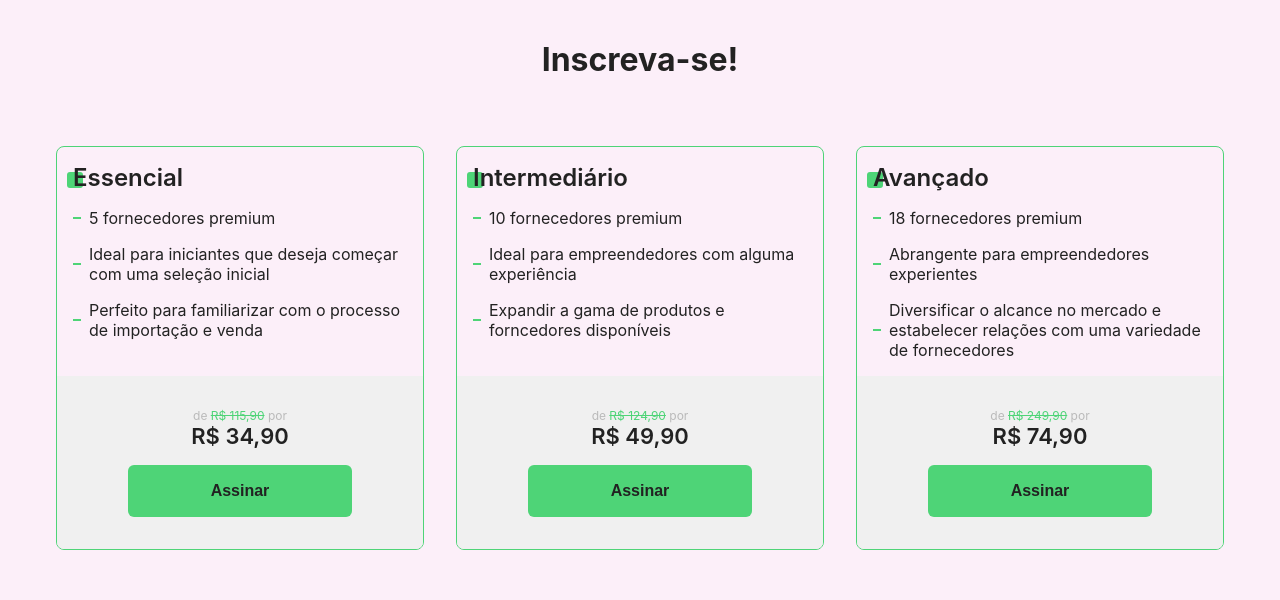
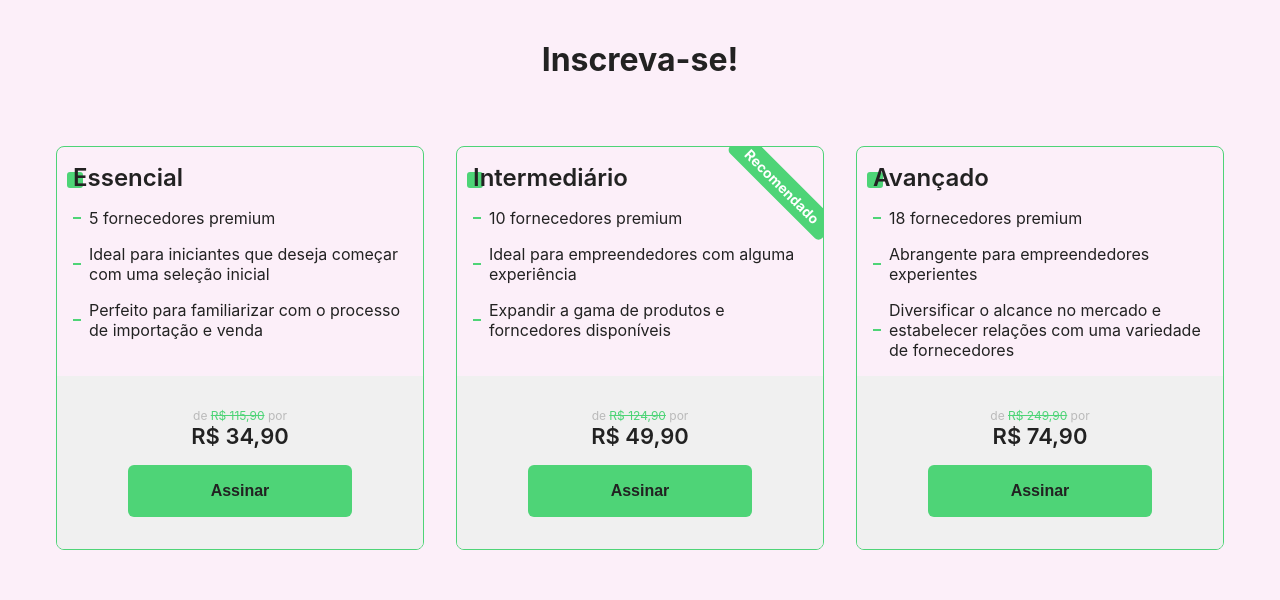
Before and after one commit to luizchaaves/page-joao-nave, a React (Vite) app: page / in a window 1280 px wide. Shown: the part 3540-4140 px from the top of the page. Built offline with nearby package versions, Linux system fonts and the light colour scheme; the HTML template or start-up script is replaced by a standard one; what google-fonts would draw is missing.

Commit message:
feat: add recommended flag to the course

```diff
--- a/src/components/card-courses/index.tsx
+++ b/src/components/card-courses/index.tsx
@@ -1,16 +1,11 @@
-import { IPrice } from '../../types/data-types';
+import { ICourse } from '../../types/data-types';
 import Button from '../button'
-import { Container, Content, Description, Footer, Item, Price, Title } from './styles';
+import { Container, Content, Description, Flag, Footer, Item, Price, Title } from './styles';
 
-type ICardCourses = {
-    title: string,
-    description: string[],
-    price: IPrice
-}
-
-const CardCourses = ({title, description, price}: ICardCourses) => {
+const CardCourses = ({title, description, price, recommended}: ICourse) => {
   return (
     <Container>
+        { recommended && <Flag>Recomendado</Flag> }
         <Content>
             <Title>{title}</Title>
             <Description>
--- a/src/components/card-courses/styles.ts
+++ b/src/components/card-courses/styles.ts
@@ -1,6 +1,7 @@
 import styled from 'styled-components';
 
 export const Container = styled.div`
+    position: relative;
     border-radius: 8px;
     overflow: hidden;
     border: 1px solid ${(props) => props.theme.colors.green_light};
@@ -14,6 +15,19 @@ export const Content = styled.div`
     flex-direction: column;
     gap: 16px;
     flex: 1;
+`
+
+export const Flag = styled.div`
+    position: absolute;
+    top: 26px;
+    right: -24px;
+    background-color: #4ed477;
+    color: #ffffff;
+    padding: 5px 16px;
+    border-radius: 5px;
+    font-weight: bold;
+    font-size: 14px;
+    transform: rotate(45deg);
 `
 
 export const Title = styled.h3`
--- a/src/section/courses/index.tsx
+++ b/src/section/courses/index.tsx
@@ -17,7 +17,7 @@ const Courses = ({ courses }: Props) => {
             <Content>
                 <Grid>
                     {courses.map((course, index) => (
-                        <CardCourses key={index} title={course.title} description={course.description} price={course.price}/>
+                        <CardCourses key={index} title={course.title} description={course.description} price={course.price} recommended={course.recommended}/>
                     ))}
                 </Grid>
             </Content>
```
